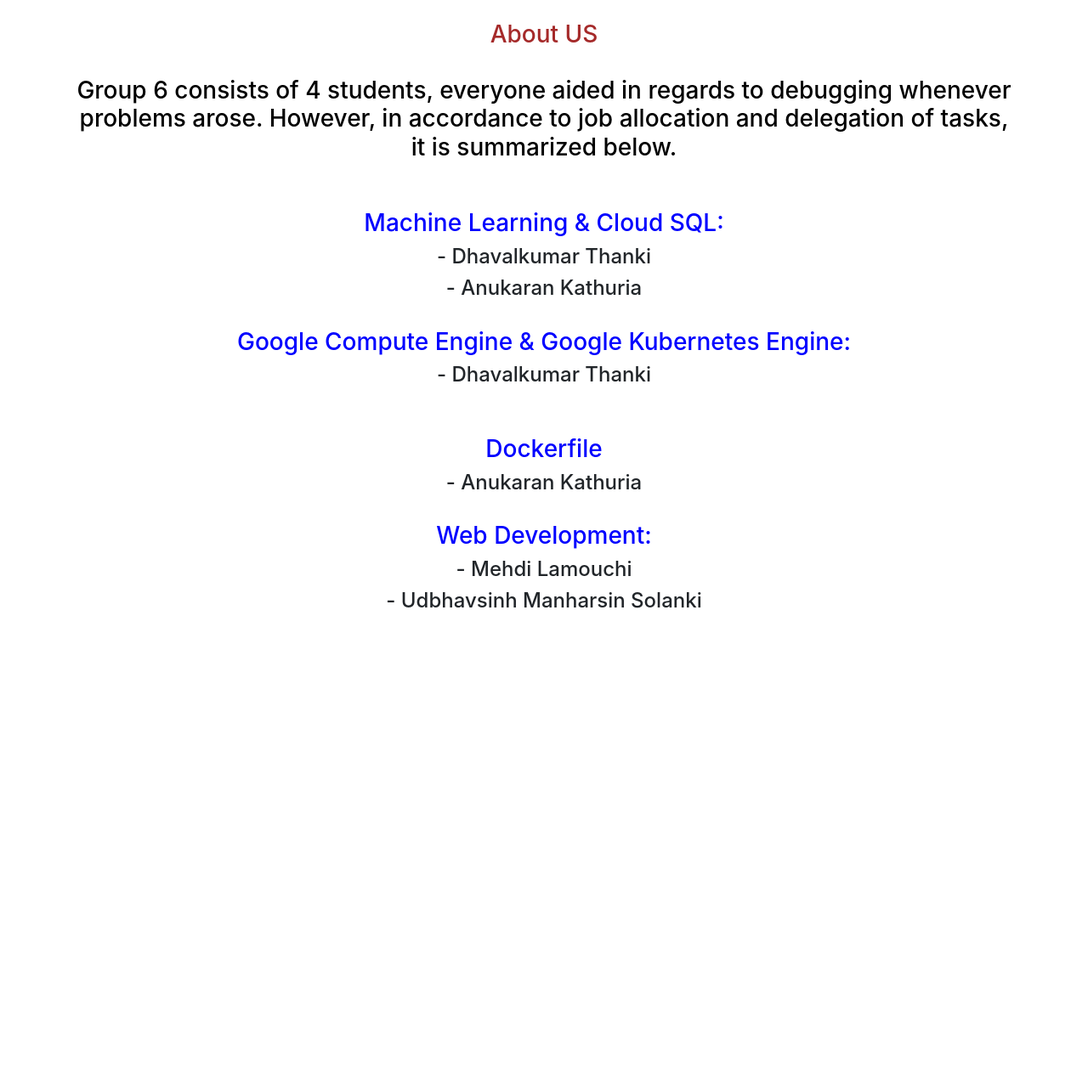
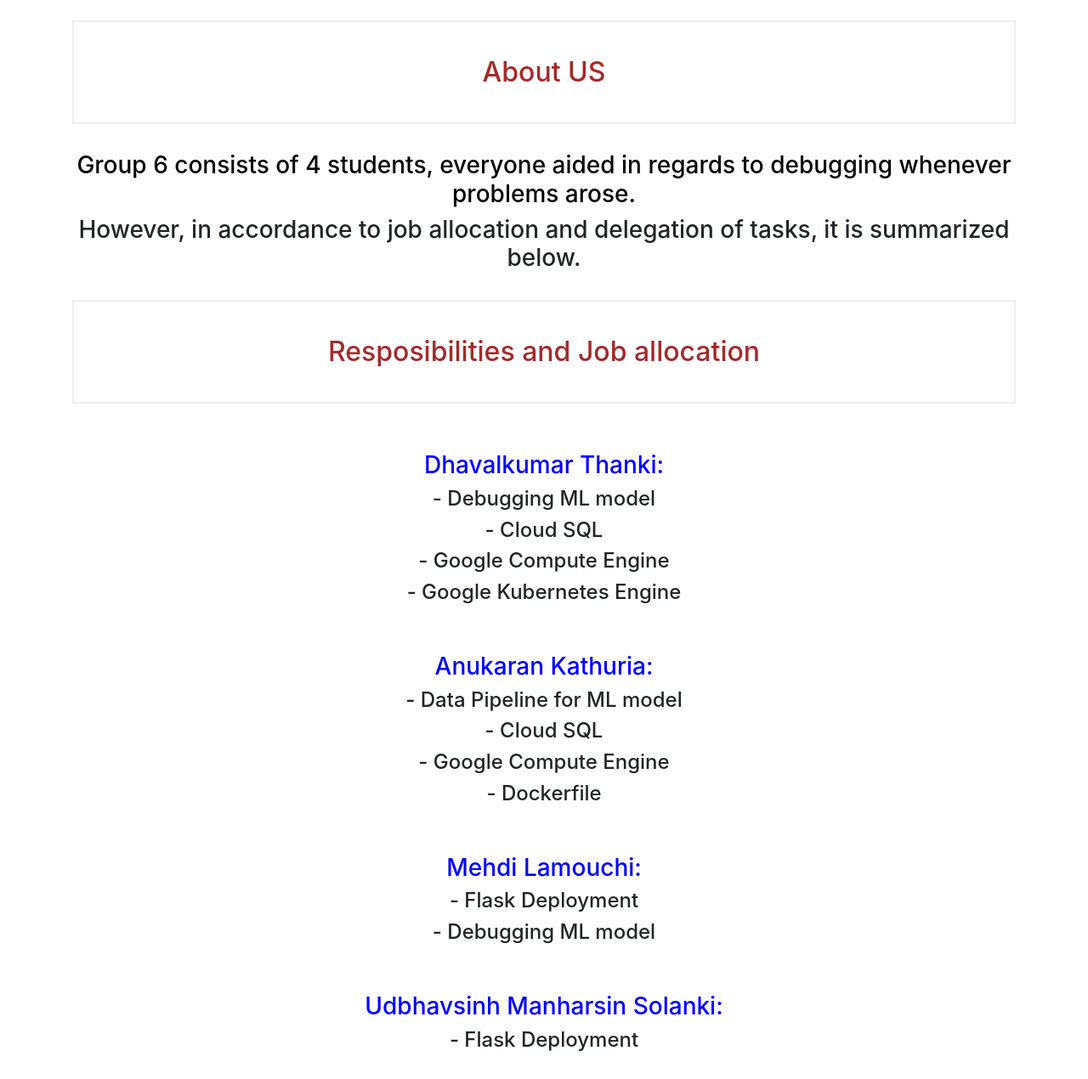
Before and after one commit to dathanki/CloudComputingG6, a Flask app: page /about in a window 1280 px wide. Shown: the part 56-1326 px from the top of the page at 85% size. Before the commit the page ends 772 px from the top, so only its background shows below. Run offline with Flask 2, Linux system fonts and the light colour scheme; parts of the project's set-up code (start-up, migrations or seed data) failed here and were passed over; some libraries are stand-ins or nearby versions.

Commit message:
update html

```diff
--- a/templates/about.html
+++ b/templates/about.html
@@ -2,32 +2,43 @@
 {% block content %}
 <div align="center">
 <br>
-    <h3 style='color:brown'>{% block title %}About US{% endblock %}</h2>
+    <h2 style='color:brown'>{% block title %}About US{% endblock %}</h2>
     <br>
     <h3 style='color:black'>Group 6 consists of 4 students,
-        everyone aided in regards to debugging whenever problems arose. However,
-        in accordance to job allocation and delegation of tasks, it is summarized below.
+        everyone aided in regards to debugging whenever problems arose.
     </h3>
-    <br>
+    <h3>However, in accordance to job allocation and delegation of tasks, it is summarized below.</h3>
 <br>
-<h3 style='color:blue'>Machine Learning & Cloud SQL:</h3>
-<h4>- Dhavalkumar Thanki</h4>
-<h4>- Anukaran Kathuria</h4>
+    <h2 style='color:brown'>Resposibilities and Job allocation</h3>
+
 <br>
-
-<h3 style='color:blue'>Google Compute Engine & Google Kubernetes Engine:</h3>
-<h4>- Dhavalkumar Thanki</h4>
+<br>
+<h3 style='color:blue'>Dhavalkumar Thanki:</h3>
+<h4>- Debugging ML model</h4>
+<h4>- Cloud SQL</h4>
+<h4>- Google Compute Engine </h4>
+<h4>- Google Kubernetes Engine</h4>
 <br>
 
 <br>
-<h3 style='color:blue'>Dockerfile</h3>
-<h4>- Anukaran Kathuria</h4>
+<h3 style='color:blue'>Anukaran Kathuria:</h3>
+<h4>- Data Pipeline for ML model </h4>
+<h4>- Cloud SQL</h4>
+<h4>- Google Compute Engine </h4>
+<h4>- Dockerfile </h4>
 <br>
 
-<h3 style='color:blue'>Web Development:</h3>
-<h4>- Mehdi Lamouchi</h4>
-<h4>- Udbhavsinh Manharsin Solanki</h4>
 <br>
+<h3 style='color:blue'>Mehdi Lamouchi:</h3>
+<h4>- Flask Deployment </h4>
+<h4>- Debugging ML model</h4>
+<br>
+
+<br>
+<h3 style='color:blue'>Udbhavsinh Manharsin Solanki:</h3>
+<h4>- Flask Deployment </h4>
+<br>
+
 
 
 </div>
```
